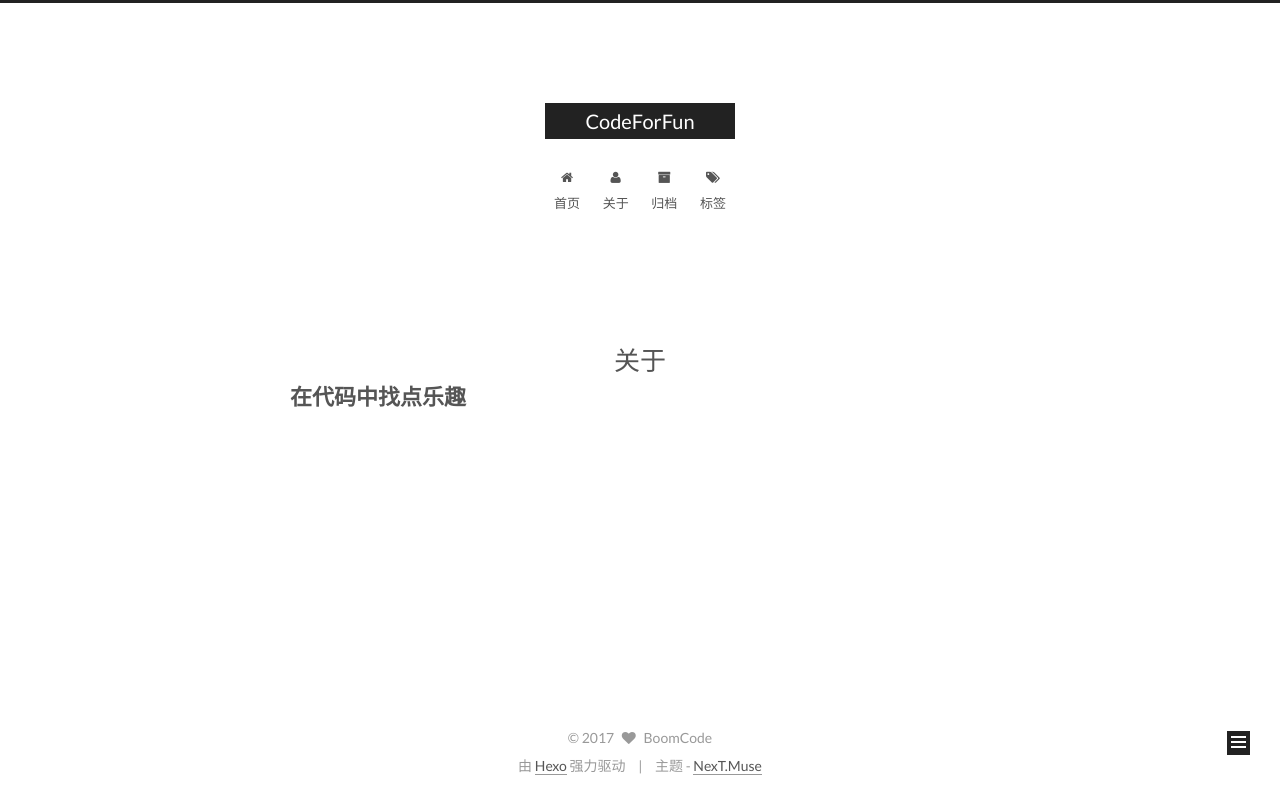
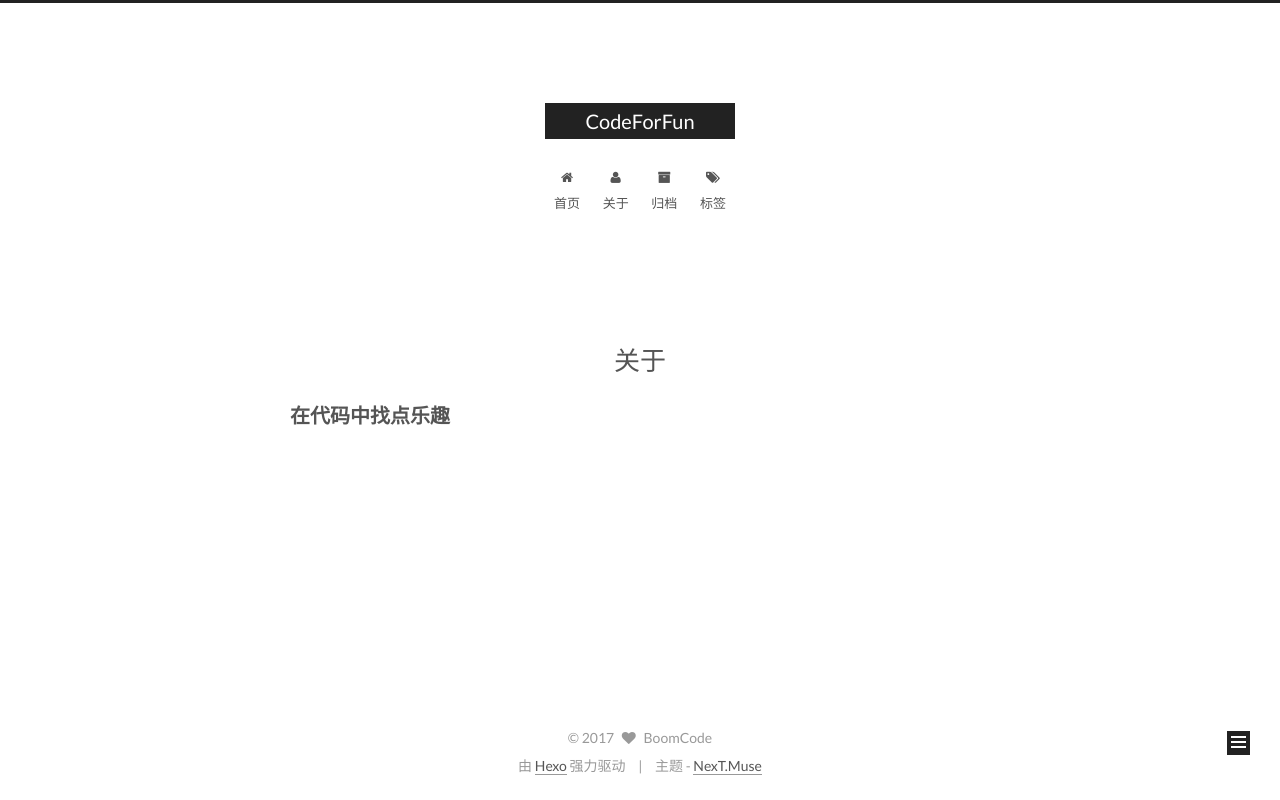
Before and after one commit to 109383670/109383670.github.io, a plain HTML site: page about/index.html in a window 1280 px wide. Drawn offline with Linux system fonts and the light colour scheme.

Commit message:
Site updated: 2017-02-22 21:08:50

```diff
--- a/about/index.html
+++ b/about/index.html
@@ -93,7 +93,7 @@
 <meta property="og:url" content="http://codeshuai.com/about/index.html">
 <meta property="og:site_name" content="CodeForFun">
 <meta property="og:description" content="在代码中找点乐趣">
-<meta property="og:updated_time" content="2017-02-22T13:03:36.000Z">
+<meta property="og:updated_time" content="2017-02-22T13:06:58.000Z">
 <meta name="twitter:card" content="summary">
 <meta name="twitter:title" content="关于">
 <meta name="twitter:description" content="在代码中找点乐趣">
@@ -266,7 +266,7 @@
 
 
 
-      <h1 id="在代码中找点乐趣"><a href="#在代码中找点乐趣" class="headerlink" title="在代码中找点乐趣"></a>在代码中找点乐趣</h1>
+      <h2 id="在代码中找点乐趣"><a href="#在代码中找点乐趣" class="headerlink" title="在代码中找点乐趣"></a>在代码中找点乐趣</h2>
 
   </div>
 
```
